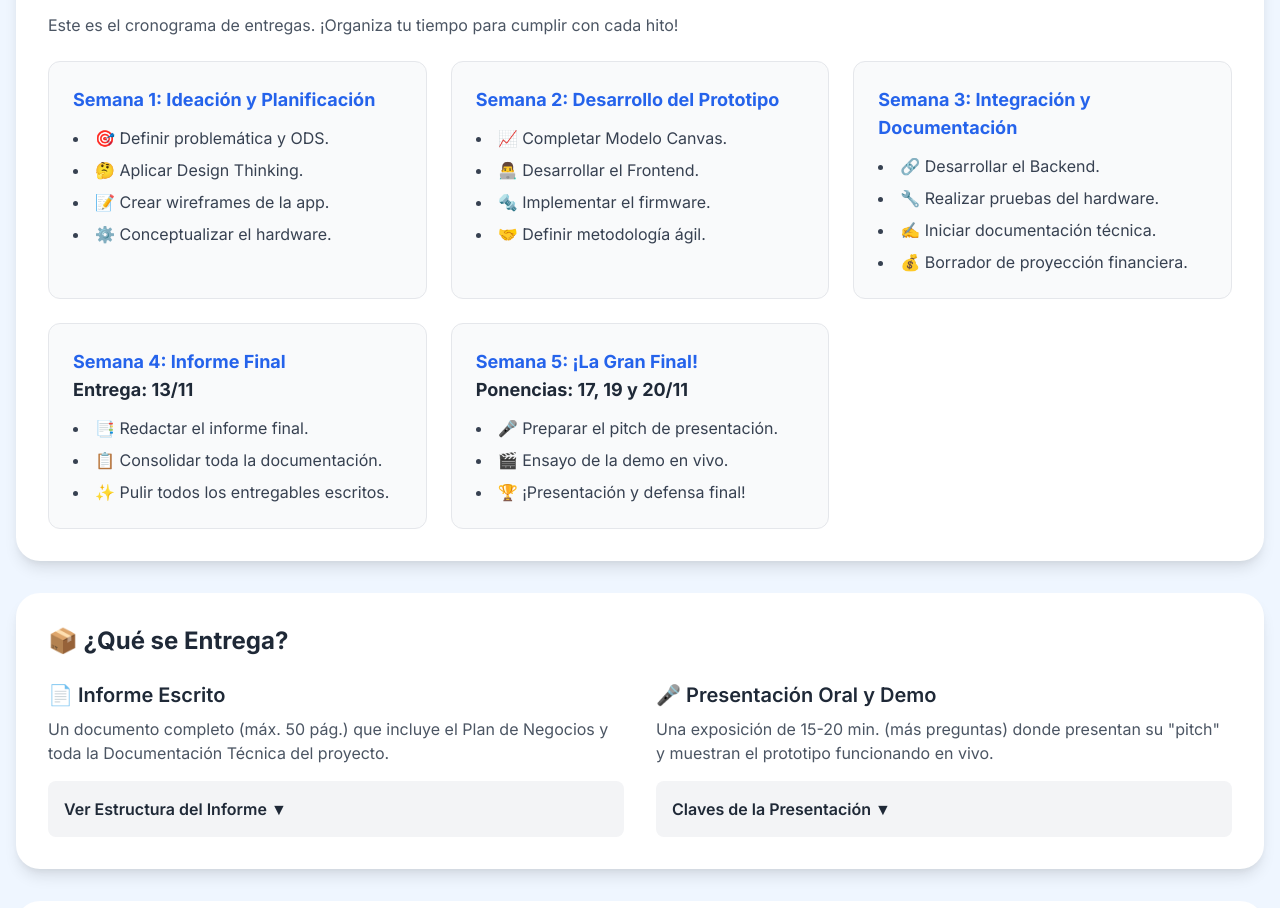
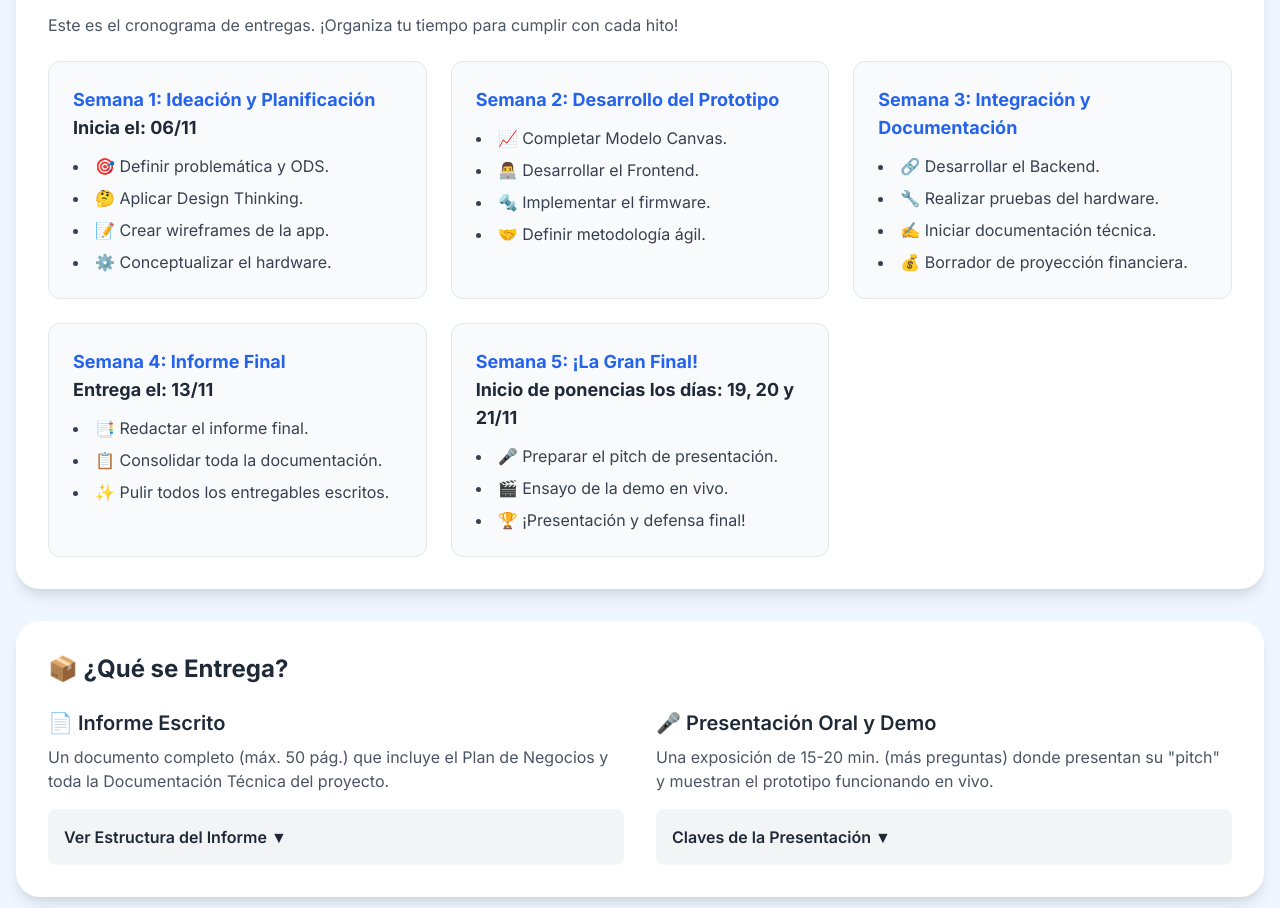
Before and after one commit to gpabloandres/tpi, a plain HTML site: page index.html in a window 1280 px wide. Shown: the part 1495-2403 px from the top of the page. Drawn offline with nearby package versions, Linux system fonts and the light colour scheme.

Commit message:
Actualiza fechas

```diff
--- a/index.html
+++ b/index.html
@@ -214,6 +214,7 @@
                     <!-- Semana 1 -->
                     <div class="bg-gray-50 p-6 rounded-xl border border-gray-200">
                         <h3 class="font-bold text-lg text-blue-600">Semana 1: Ideación y Planificación</h3>
+                        <h5 class="font-bold text-lg text-black-600">Inicia el: 06/11</h5>
                         <ul class="mt-3 list-disc list-inside text-gray-700 space-y-2">
                             <li>🎯 Definir problemática y ODS.</li>
                             <li>🤔 Aplicar Design Thinking.</li>
@@ -254,7 +255,7 @@
                     <!-- Semana 4 -->
                     <div class="bg-gray-50 p-6 rounded-xl border border-gray-200">
                         <h3 class="font-bold text-lg text-blue-600">Semana 4: Informe Final</h3>
-                        <h5 class="font-bold text-lg text-black-600">Entrega: 13/11</h5>
+                        <h5 class="font-bold text-lg text-black-600">Entrega el: 13/11</h5>
                         <ul class="mt-3 list-disc list-inside text-gray-700 space-y-2">
                             <li>📑 Redactar el informe final.</li>
                             <li>📋 Consolidar toda la documentación.</li>
@@ -264,7 +265,7 @@
                     <!-- Semana 5 -->
                     <div class="bg-gray-50 p-6 rounded-xl border border-gray-200">
                         <h3 class="font-bold text-lg text-blue-600">Semana 5: ¡La Gran Final!</h3>
-                        <h5 class="font-bold text-lg text-black-600">Ponencias: 17, 19 y 20/11</h5>
+                        <h5 class="font-bold text-lg text-black-600">Inicio de ponencias los días: 19, 20 y 21/11</h5>
                         <ul class="mt-3 list-disc list-inside text-gray-700 space-y-2">
                             <li>🎤 Preparar el pitch de presentación.</li>
                             <li>🎬 Ensayo de la demo en vivo.</li>
```
